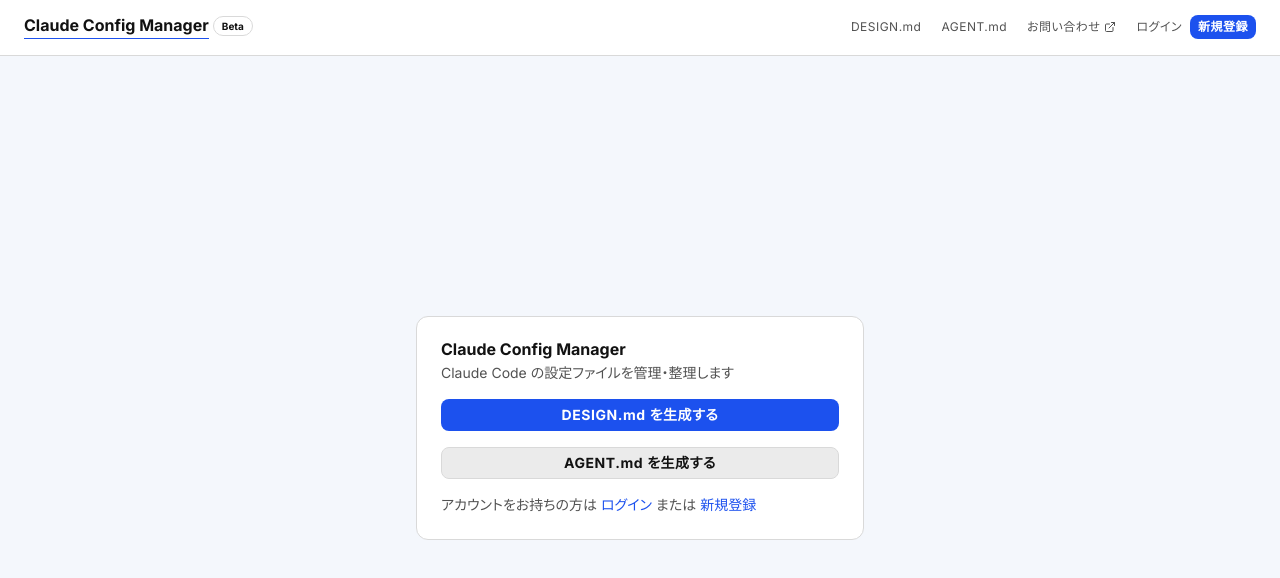
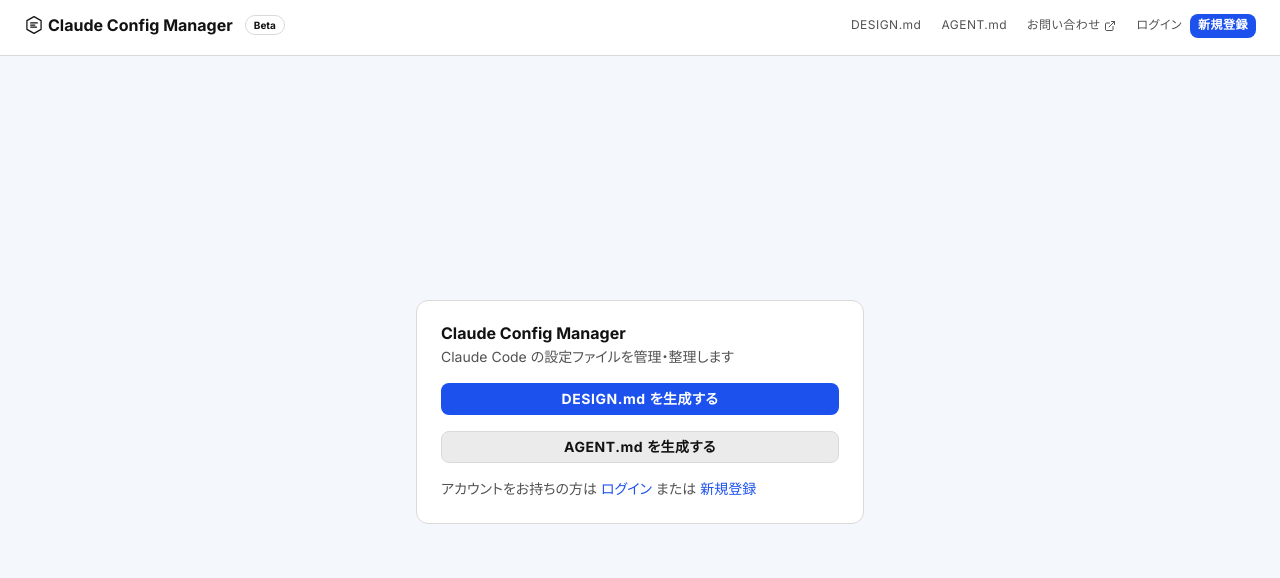
Before and after one commit to shu-ship555/claudemd-hub, a Next.js app: page / in a window 1280 px wide. Shown: the top 578 px of the page. Built offline with nearby package versions, Linux system fonts and the light colour scheme; no server answers.

Commit message:
style: header

```diff
--- a/app/page.tsx
+++ b/app/page.tsx
@@ -4,7 +4,7 @@
 
 export default function Home() {
   return (
-    <main className="flex flex-1 flex-col items-center justify-center p-4">
+    <main className="flex flex-1 flex-col items-center justify-center pt-4 px-4 pb-12">
       <Card className="w-full max-w-md pt-5.5 px-6 pb-6">
         <CardHeader className="px-0 pt-0">
           <CardTitle>Claude Config Manager</CardTitle>
--- a/components/custom/nav-link.tsx
+++ b/components/custom/nav-link.tsx
@@ -10,11 +10,12 @@
 
 interface NavLinkProps extends React.AnchorHTMLAttributes<HTMLAnchorElement> {
   href: string
+  noActive?: boolean
 }
 
-export function NavLink({ href, className, children, ...props }: NavLinkProps) {
+export function NavLink({ href, className, children, noActive, ...props }: NavLinkProps) {
   const pathname = usePathname()
-  const isActive = pathname === href
+  const isActive = !noActive && pathname === href
   const isExternal = href.startsWith('http')
 
   if (isExternal) {
--- a/components/dashboard-header.tsx
+++ b/components/dashboard-header.tsx
@@ -6,6 +6,7 @@
 import { buttonVariants } from '@/components/ui/button'
 import { Badge } from '@/components/ui/badge'
 import { NavLink } from '@/components/custom/nav-link'
+import { AppIcon } from '@/components/ui/app-icon'
 import { cn } from '@/lib/utils'
 
 interface DashboardHeaderProps {
@@ -18,10 +19,13 @@
 
   return (
     <header className="sticky top-0 z-50 h-14 bg-card/95 backdrop-blur-xl backdrop-saturate-150 border-b border-border">
-      <div className="max-w-7xl mx-auto px-6 h-full pb-px flex justify-between items-center">
+      <div className="max-w-7xl mx-auto px-6 h-full pt-1 pb-2 flex justify-between items-center">
         <div>
-          <h1 className="flex items-center gap-1 mb-0.5">
-            <NavLink href="/" className="font-bold text-foreground hover:text-muted-foreground text-base tracking-normal">{title}</NavLink>
+          <h1 className="flex items-center gap-3 mb-0.5">
+            <NavLink href="/" noActive className="flex items-center gap-1 font-bold text-foreground hover:text-muted-foreground text-base tracking-normal">
+                <AppIcon />
+                {title}
+              </NavLink>
             <Badge variant="outline">Beta</Badge>
           </h1>
           {subtitle && (
--- /dev/null
+++ b/components/ui/app-icon.tsx
@@ -0,0 +1,23 @@
+import { cn } from '@/lib/utils'
+
+export function AppIcon({ className }: { className?: string }) {
+  return (
+    <svg
+      viewBox="0 0 24 24"
+      fill="none"
+      xmlns="http://www.w3.org/2000/svg"
+      className={cn('size-5', className)}
+      aria-hidden
+    >
+      <path
+        d="M12 2L20.5 6.8V17.2L12 22L3.5 17.2V6.8L12 2Z"
+        stroke="currentColor"
+        strokeWidth="1.5"
+        strokeLinejoin="round"
+      />
+      <line x1="8" y1="9.5" x2="16" y2="9.5" stroke="currentColor" strokeWidth="1.5" strokeLinecap="round" />
+      <line x1="8" y1="12"  x2="13" y2="12"  stroke="currentColor" strokeWidth="1.5" strokeLinecap="round" />
+      <line x1="8" y1="14.5" x2="15" y2="14.5" stroke="currentColor" strokeWidth="1.5" strokeLinecap="round" />
+    </svg>
+  )
+}
```
